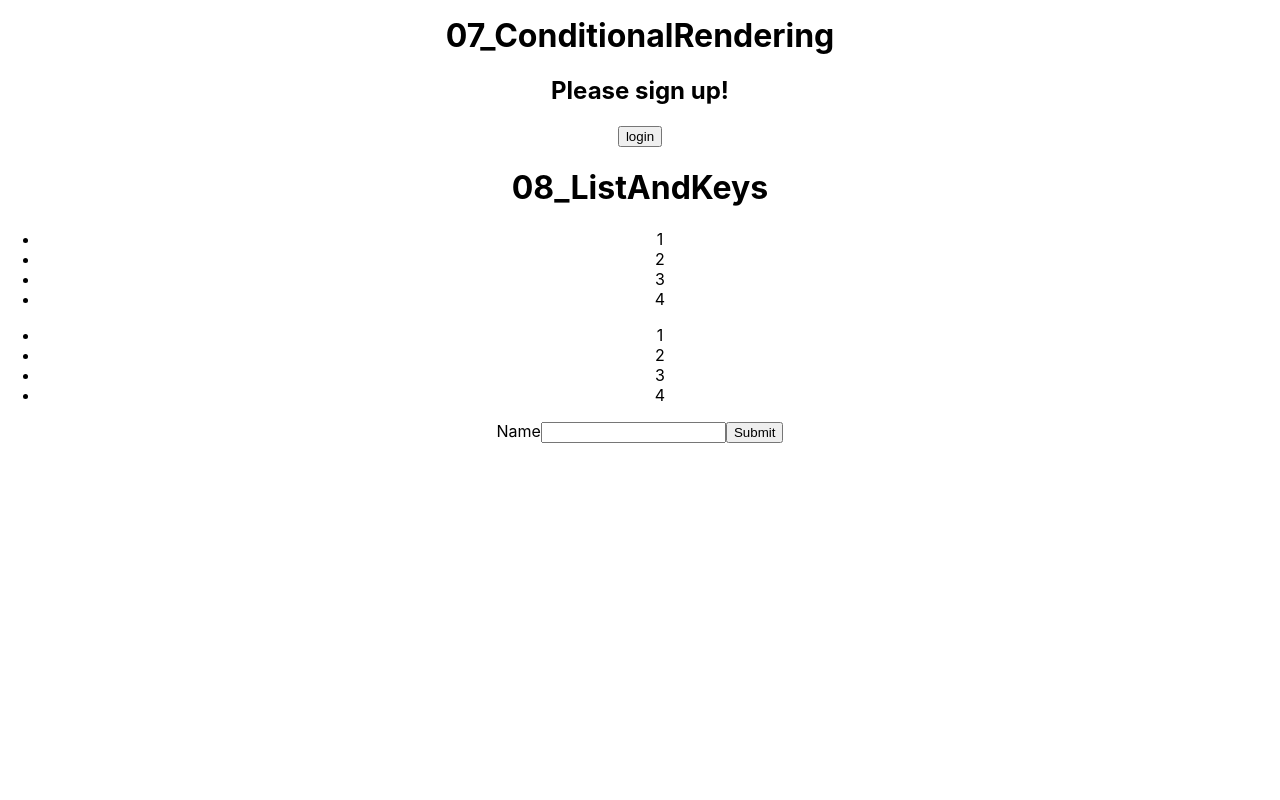
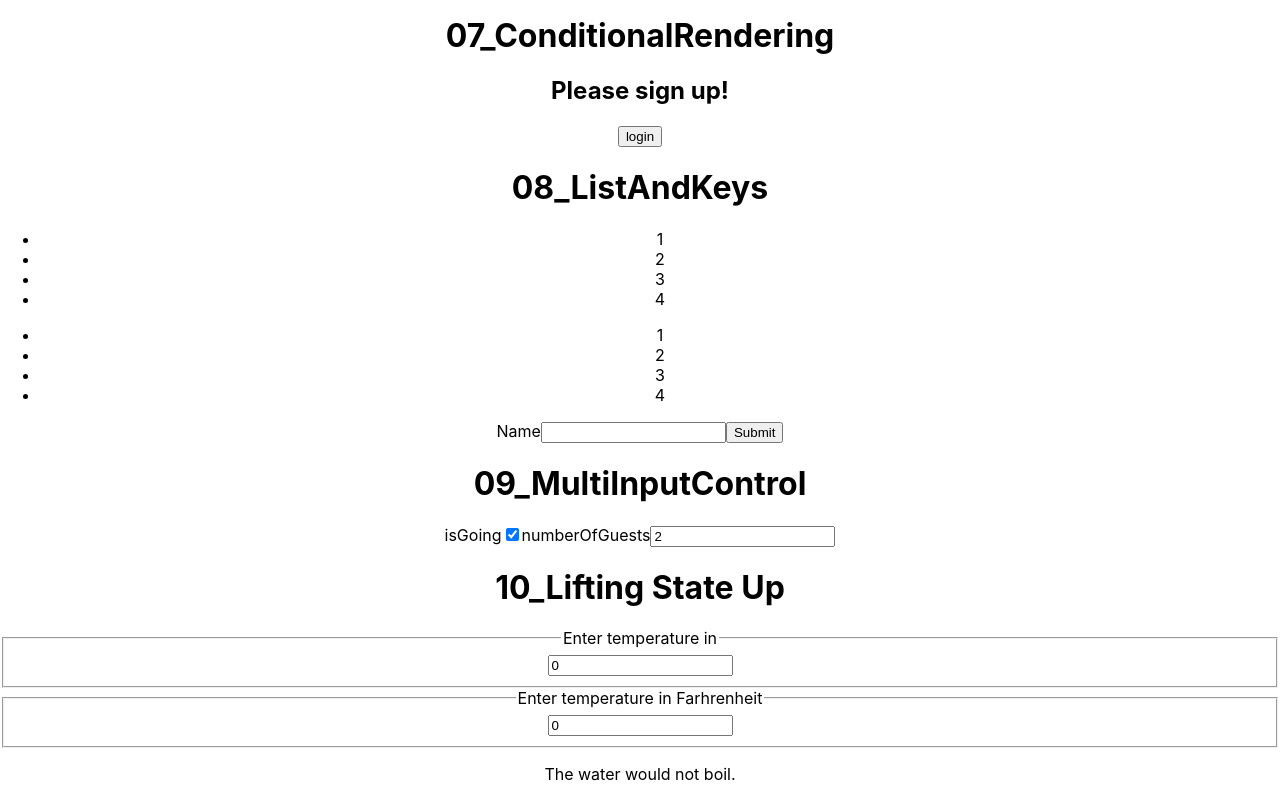
Before and after one commit to JaehyunKim94/ReactGuide, a React (Create React App) app in the folder my-app/: page / in a window 1280 px wide. Shown: the part 762-1562 px from the top of the page. Before the commit the page ends 1205 px from the top, so only its background shows below. Built offline with nearby package versions, Linux system fonts and the light colour scheme.

Commit message:
Update Readme & src files

```diff
--- /dev/null
+++ b/my-app/src/09_MultiInputControl.js
@@ -0,0 +1,47 @@
+import React from "react";
+
+class MultiInputControl extends React.Component {
+  constructor(props) {
+    super(props);
+    this.state = {
+      isGoing: true,
+      numberOfGuests: 2,
+    };
+    this.handleInputChange = this.handleInputChange.bind(this);
+  }
+
+  handleInputChange(e) {
+    const target = e.target;
+    const value = target.type === "checkbox" ? target.checked : target.value;
+    const name = target.name;
+    this.setState({ [name]: value });
+  }
+
+  render() {
+    return (
+      <form>
+        <h1>09_MultiInputControl</h1>
+        <label>
+          isGoing
+          <input
+            name="isGoing"
+            type="checkbox"
+            checked={this.state.isGoing}
+            onChange={this.handleInputChange}
+          />
+        </label>
+        <label>
+          numberOfGuests
+          <input
+            name="numberOfGuests"
+            type="number"
+            value={this.state.numberOfGuests}
+            onChange={this.handleInputChange}
+          />
+        </label>
+      </form>
+    );
+  }
+}
+
+export default MultiInputControl;
--- /dev/null
+++ b/my-app/src/10_BoilingVerdict.js
@@ -0,0 +1,9 @@
+function BoilingVerdict(props) {
+  if(props.celsius >= 100) {
+    return <p>The water would boil.</p>
+  } else {
+    return <p>The water would not boil.</p>
+  }
+}
+
+export default BoilingVerdict;
--- /dev/null
+++ b/my-app/src/10_Calculator.js
@@ -0,0 +1,71 @@
+import BoilingVerdict from "./10_BoilingVerdict";
+import TemperatureInput from "./10_TemperatureInput";
+import React from "react";
+
+function toCelsius(farhrenheit) {
+  return ((farhrenheit - 32) * 5) / 9;
+}
+
+function toFarhrenheit(celsius) {
+  return (celsius * 9) / 5 + 32;
+}
+
+// 익명함수 convert
+function tryConvert(temperature, convert) {
+  const input = parseFloat(temperature);
+  if (Number.isNaN(input)) {
+    return "";
+  }
+  const output = convert(input);
+  const rounded = Math.round(output * 1000) / 1000;
+  return rounded.toString();
+}
+
+class Calculator extends React.Component {
+  constructor(props) {
+    super(props);
+    this.state = {
+      temperature: "0",
+      scale: "",
+    };
+    this.handleCelsiusChange = this.handleCelsiusChange.bind(this);
+    this.handleFahrenheitChange = this.handleFahrenheitChange.bind(this);
+  }
+
+  handleCelsiusChange(temperature) {
+    this.setState({ scale: "c", temperature });
+  }
+
+  handleFahrenheitChange(temperature) {
+    this.setState({ scale: "f", temperature });
+  }
+
+  render() {
+    const scale = this.state.scale;
+    const temperature = this.state.temperature;
+    // scale 값에 따라 섭씨 <-> 화씨 변경 함수 실행
+    const celsius =
+      scale === "f" ? tryConvert(temperature, toCelsius) : temperature;
+    const farhrenheit =
+      scale === "c" ? tryConvert(temperature, toFarhrenheit) : temperature;
+
+    return (
+      <div>
+        <h1>10_Lifting State Up</h1>
+        <TemperatureInput
+          scale="s"
+          temperature={celsius}
+          onTemperatureChange={this.handleCelsiusChange}
+        />
+        <TemperatureInput
+          scale="f"
+          temperature={farhrenheit}
+          onTemperatureChange={this.handleFahrenheitChange}
+        />
+        <BoilingVerdict celsius={parseFloat(celsius)} />
+      </div>
+    );
+  }
+}
+
+export default Calculator;
--- /dev/null
+++ b/my-app/src/10_TemperatureInput.js
@@ -0,0 +1,32 @@
+import React from "react";
+
+// HTML 텍스트를 위함
+const scaleNames = {
+  c: "Celsius",
+  f: "Farhrenheit",
+};
+
+class TemperatureInput extends React.Component {
+  constructor(props) {
+    super(props);
+    this.handleChange = this.handleChange.bind(this);
+  }
+
+  // props로 전달된 onTemperatureChange(조상의 setState) 실행
+  handleChange(e) {
+    this.props.onTemperatureChange(e.target.value);
+  }
+
+  render() {
+    const temperature = this.props.temperature;
+    const scale = this.props.scale;
+    return (
+      <fieldset>
+        <legend>Enter temperature in {scaleNames[scale]}</legend>
+        <input value={temperature} onChange={this.handleChange} />
+      </fieldset>
+    );
+  }
+}
+
+export default TemperatureInput;
--- a/my-app/src/App.js
+++ b/my-app/src/App.js
@@ -8,6 +8,8 @@
 import ConditionalRendering from "./07_ConditionalRendering";
 import ListAndKeys from "./08_ListAndKeys";
 import ControlledComponent from "./09_ControlledComponent";
+import MultiInputControl from "./09_MultiInputControl";
+import Calculator from "./10_Calculator";
 function App() {
   return (
     <div className="App">
@@ -20,6 +22,8 @@
       <ConditionalRendering />
       <ListAndKeys />
       <ControlledComponent />
+      <MultiInputControl />
+      <Calculator />
     </div>
   );
 }
```
